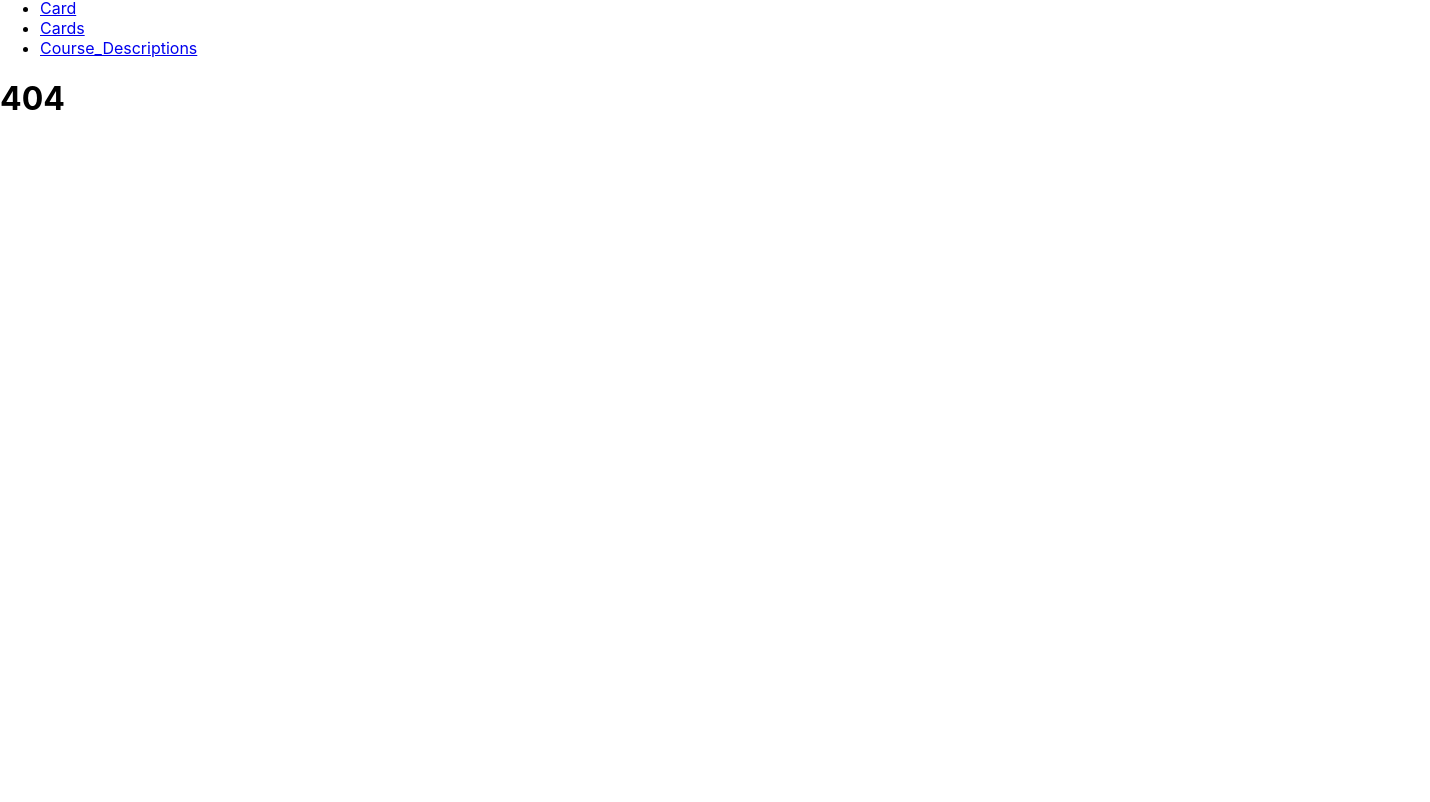
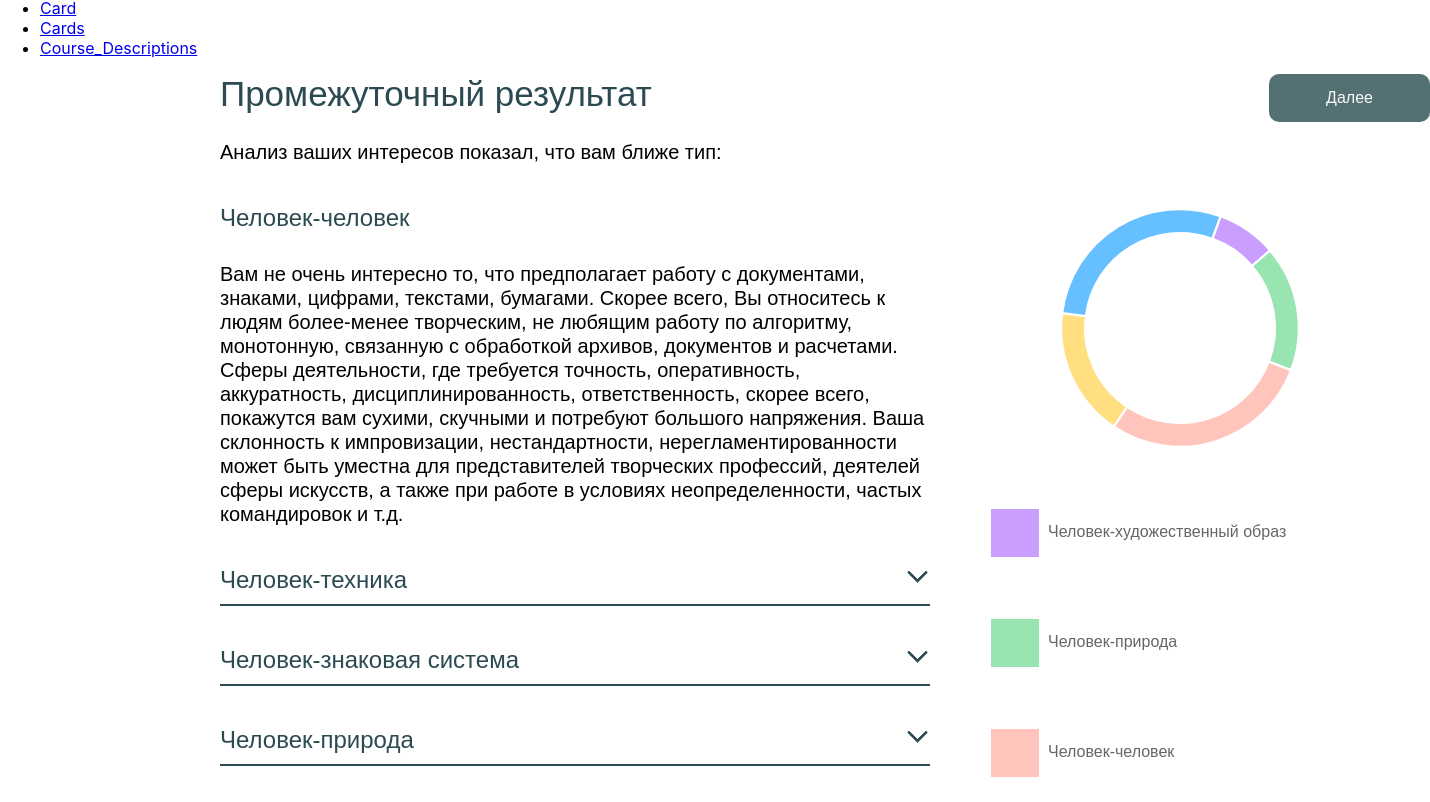
Before and after one commit to leenwood/frontend-app, a React (Create React App) app: page /intresult in a window 1280 px wide. Before the commit this address had no page. Shown: the part 218-1020 px from the top of the page, 1430 px wide, since content can reach past the window. Before the commit the page ends 800 px from the top, so only its background shows below. Built offline with nearby package versions, Linux system fonts and the light colour scheme.

Commit message:
Промежуточные результаты

```diff
--- a/package.json
+++ b/package.json
@@ -6,8 +6,10 @@
     "@testing-library/jest-dom": "^5.16.5",
     "@testing-library/react": "^13.4.0",
     "@testing-library/user-event": "^13.5.0",
+    "chart.js": "^4.3.0",
     "progressbar.js": "^1.1.0",
     "react": "^18.2.0",
+    "react-chartjs-2": "^5.2.0",
     "react-dom": "^18.2.0",
     "react-hook-form": "^7.43.9",
     "react-scripts": "5.0.1",
--- a/src/App.js
+++ b/src/App.js
@@ -14,7 +14,6 @@ import Card from "./pages/ui-elements/card/Card.jsx";
 import Cards from "./pages/cards/Сards"
 import Navbar from "./pages/ui-elements/navbar/Navbar";
 import CourseDescription from "./pages/course-description/course-description";
-import intermediateResult from "./pages/results/intermediate-result/intermediate-result";
 import IntermediateResult from "./pages/results/intermediate-result/intermediate-result";
 
 
@@ -34,8 +33,7 @@ function App() {
                     <Route path="*" element={<NoPage/>}/>
                     <Route path="nav" element={<Navbar/>}></Route>
                     <Route path="card" element={<Card name="Программирование на Python" card_name="card_python"/>}/>
-
-                    <Route path="res" element={<IntermediateResult/>}/>
+                    <Route path="intresult" element={<IntermediateResult data={[8.13, 17.08, 28.65, 17.56, 28.58]}/>}/>
                 </Route>
                 <Route path="registration" element={<Registration/>} />
                 <Route path='calendar' element={<Calendar/>} />
--- a/src/pages/results/intermediate-result/intermediate-result.jsx
+++ b/src/pages/results/intermediate-result/intermediate-result.jsx
@@ -1,18 +1,84 @@
 import styles from './intermediate-result.module.css';
 import fontStyles from '../font-styles.module.css';
 import TypesList from "./types-list/types-list";
+import { Chart as ChartJS, ArcElement, Tooltip, Legend } from 'chart.js';
+import {Doughnut} from "react-chartjs-2";
+import Button from "../../ui-elements/button/Button";
+import {useNavigate} from "react-router-dom";
+
+ChartJS.register(ArcElement, Tooltip, Legend);
+
+const setChartData = (data) => {
+    return {
+        labels: [
+            'Человек-художественный образ',
+            'Человек-природа',
+            'Человек-человек',
+            'Человек-знаковая система',
+            'Человек-техника'
+        ],
+        datasets: [
+            {
+                data: data,
+                backgroundColor: [
+                    '#CA9EFF',
+                    '#99E5B2',
+                    '#FFC5BD',
+                    '#FFDF80',
+                    '#66BFFF',
+                ],
+            },
+        ],
+    };
+};
+
+const chartOptions = {
+    responsive: false,
+    cutout: '80%',
+    offset: 1,
+    rotation: 20,
+    plugins: {
+        legend: {
+            maxHeight: 800,
+            maxWidth: 395,
+            position: 'bottom',
+            align: 'start',
+            labels: {
+                padding: 60,
+                textAlign: 'center',
+                font: {
+                    size: 16,
+                    textAlign: 'center',
+                    weight: '500',
+                    family: "'Montserrat', sans-serif"
+                },
+                boxHeight: 50,
+                boxWidth: 50,
+            }
+        }
+    },
+}
 
 const IntermediateResult = (props) => {
+    const navigate = useNavigate();
+    const routeChange = () => {
+        navigate('/#');
+    }
+
     return (
         <>
             <main className={styles.main}>
                 <div className={styles.resultWrapper}>
-                    <h1 className={fontStyles.header}>Промежуточный результат</h1>
+                    <h1 className={fontStyles.header} onClick={routeChange}>Промежуточный результат</h1>
                     <p className={fontStyles.default}>Анализ ваших интересов показал, что вам ближе тип:</p>
                     <TypesList/>
                 </div>
                 <div className={styles.chartWrapper}>
-
+                    <div onClick={routeChange}>
+                        <Button size={'extraLarge'} title={'Далее'}/>
+                    </div>
+                    <Doughnut data={setChartData(props.data)}
+                              options={chartOptions} height={800} width={500}/>
                 </div>
             </main>
         </>
--- a/src/pages/results/intermediate-result/intermediate-result.module.css
+++ b/src/pages/results/intermediate-result/intermediate-result.module.css
@@ -5,14 +5,11 @@
     display: flex;
     flex-direction: row;
     flex-wrap: nowrap;
+    justify-content: space-between;
 }
 
 .resultWrapper {
     max-width: 710px;
-}
-
-.chartWrapper {
-
 }
 
 .main h1 {
@@ -24,3 +21,13 @@
     padding: 0;
     margin: 0 0 40px;
 }
+
+.chartWrapper {
+    display: flex;
+    flex-direction: column;
+    align-items: end;
+}
+
+.chartWrapper button {
+    margin-bottom: 86px;
+}
--- a/src/pages/results/intermediate-result/types-list/types-list-item/types-list-item.module.css
+++ b/src/pages/results/intermediate-result/types-list/types-list-item/types-list-item.module.css
@@ -66,7 +66,7 @@
     border: none;
 }
 
-.listItem.recommended span, .listItem.recommended .openBtnWrapper{
+.listItem.recommended .openBtnWrapper{
     display: none;
 }
 
--- a/src/pages/ui-elements/button/Button.module.css
+++ b/src/pages/ui-elements/button/Button.module.css
@@ -1,11 +1,11 @@
-/*button {*/
-/*    border: 0;*/
-/*    font-family: 'Montserrat', sans-serif;*/
-/*    font-weight: 500;*/
-/*    text-align: center;*/
-/*    border-radius: 10px;*/
-/*    line-height: 16px;*/
-/*}*/
+button {
+    border: 0;
+    font-family: 'Montserrat', sans-serif;
+    font-weight: 500;
+    text-align: center;
+    border-radius: 10px;
+    line-height: 16px;
+}
 
 /* BUTTON SIZE */
 
```
Also changed, not shown: src/pages/results/intermediate-result/types-list/types-list-item/types-list-item.jsx (+0 -9 lines), 1 other file (tests, documents, lock files or other folders).
